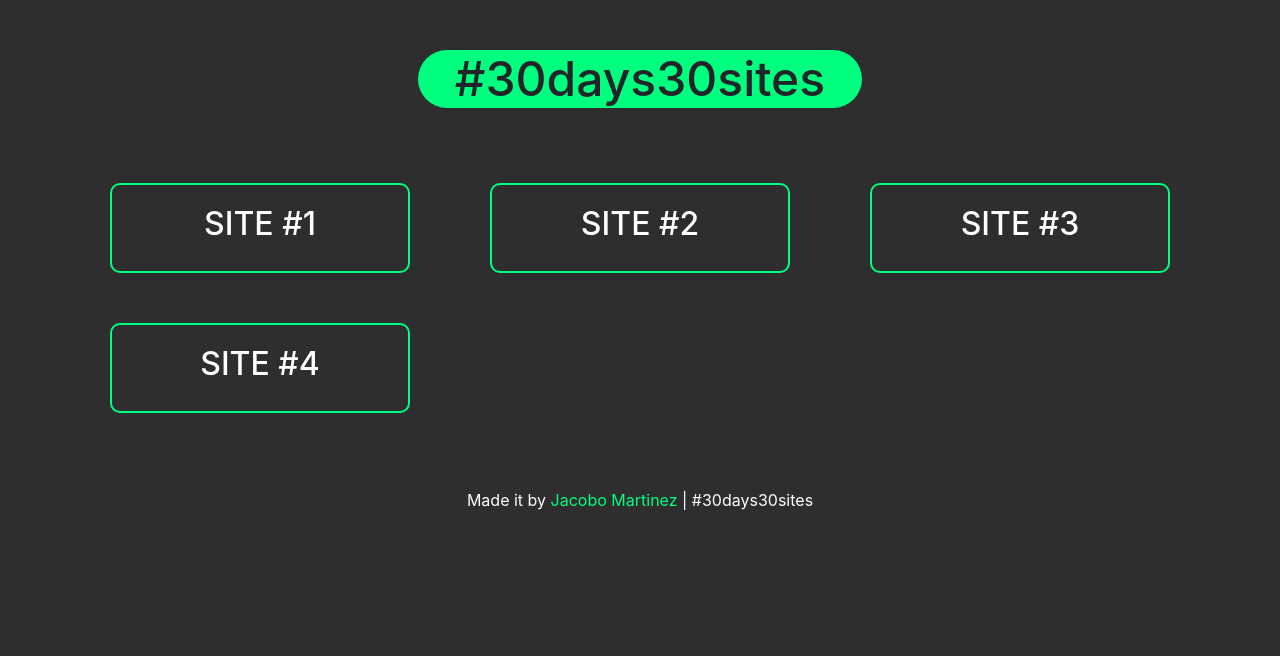
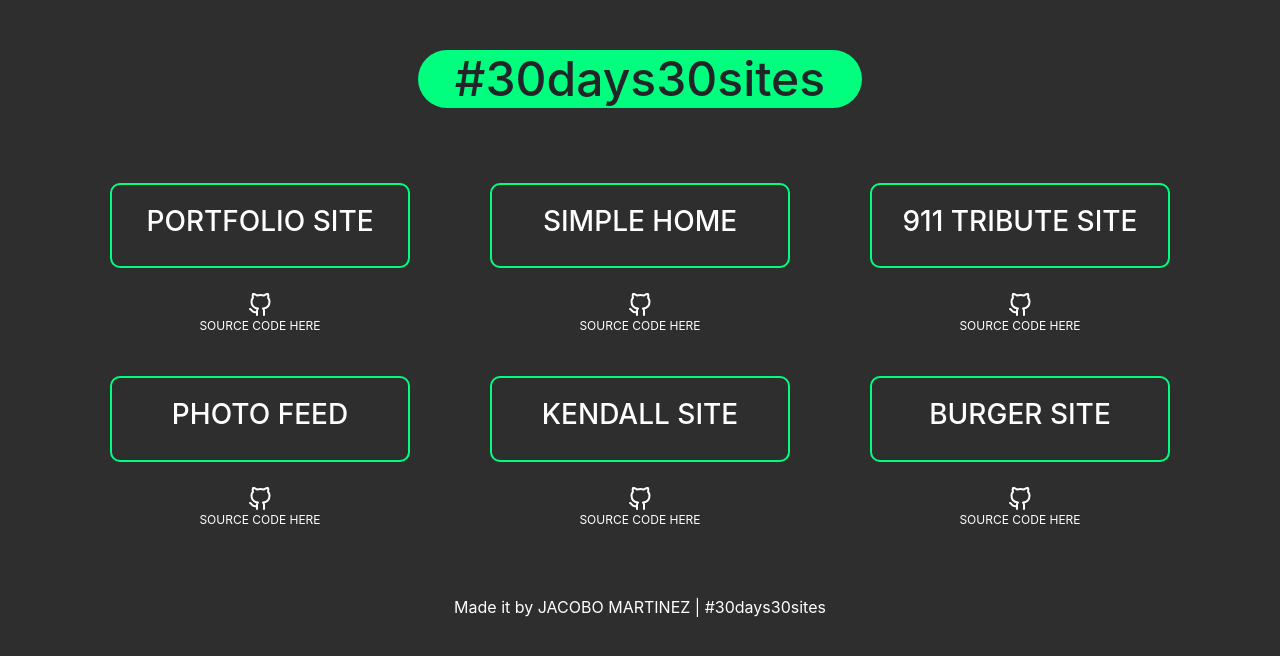
Before and after one commit to cobicode/30days30sites, a plain HTML site: page index.html in a window 1280 px wide. Drawn offline with nearby package versions, Linux system fonts and the light colour scheme.

Commit message:
Updating 30days30sites index.html and README.md

```diff
--- a/css/main.css
+++ b/css/main.css
@@ -48,14 +48,18 @@ h1{
     border-radius: 10px
 }
 
-.website-box a{
+ a{
     transition: color 0.5s ease;
-    color: white;
+    color: white !important;
     text-transform: uppercase
 }
 
-.website-box a:hover{
-    color: springgreen;
+ a:hover{
+    color: springgreen !important;
+}
+
+.github-source p{
+    font-size: 12px;
 }
 
 /*FOOTER*/
--- a/index.html
+++ b/index.html
@@ -26,36 +26,102 @@
         </div>
     </div>
     <div class="container">
+        <!--1 ROW -->
         <div class="row">
-            <div class="col-md-4 col-xs-12">
+
+            <div class="col-md-4 col-sm-6 col-xs-12">
                 <div class="website-box text-center">
-                    <h2>
-                        <a href="https://cobicodes.github.io/30days30sites/day01/">Site #1</a>
-                    </h2>
+                    <h3>
+                        <a href="https://cobicodes.github.io/30days30sites/day01/">Portfolio Site</a>
+                    </h3>
                 </div>
+            <div class="github-source">
+                <i class="text-center" data-feather="github" style="color:white; margin: 0 auto;
+                                    display: block;"></i>
+                <p class="text-center" style="color:white">
+                    <a href="https://github.com/cobicodes/30days30sites/tree/master/day01" target="_blank">Source Code Here</a>
+                </p>
             </div>
-            <div class="col-md-4 col-xs-12">
+            </div>
+
+            <div class="col-md-4 col-sm-6 col-xs-12">
                 <div class="website-box text-center">
-                    <h2>
-                        <a href="https://cobicodes.github.io/30days30sites/day02/">Site #2</a>
-                    </h2>
+                    <h3>
+                        <a href="https://cobicodes.github.io/30days30sites/day02/">Simple Home</a>
+                    </h3>
                 </div>
+            <div class="github-source">
+                <i class="text-center" data-feather="github" style="color:white; margin: 0 auto;
+                                    display: block;"></i>
+                <p class="text-center" style="color:white">
+                    <a href="https://github.com/cobicodes/30days30sites/tree/master/day02" target="_blank">Source Code Here</a>
+                </p>
             </div>
-            <div class="col-md-4 col-xs-12">
+            </div>
+
+            <div class="col-md-4 col-sm-6 col-xs-12">
                 <div class="website-box text-center">
-                    <h2>
-                        <a href="https://cobicodes.github.io/30days30sites/day03/">Site #3</a>
-                    </h2>
+                    <h3>
+                        <a href="https://cobicodes.github.io/30days30sites/day03/">911 Tribute Site</a>
+                    </h3>
                 </div>
-            </div>
+                <div class="github-source">
+                    <i class="text-center" data-feather="github" style="color:white; margin: 0 auto;
+                                        display: block;"></i>
+                    <p class="text-center" style="color:white">
+                        <a href="https://github.com/cobicodes/30days30sites/tree/master/day03" target="_blank">Source Code Here</a>
+                    </p>
+                </div>
         </div>
-            <div class="row">
-                <div class="col-md-4 col-xs-12">
+        </div>
+
+        <!--2 ROW -->
+        <div class="row">
+
+            <div class="col-md-4 col-sm-6 col-xs-12">
                     <div class="website-box text-center">
-                        <h2>
-                            <a href="https://cobicodes.github.io/30days30sites/day04/">Site #4</a>
-                        </h2>
+                        <h3>
+                            <a href="https://cobicodes.github.io/30days30sites/day04/">Photo Feed</a>
+                        </h3>
                     </div>
+                <div class="github-source">
+                    <i class="text-center" data-feather="github" style="color:white; margin: 0 auto;
+                                        display: block;"></i>
+                    <p class="text-center" style="color:white">
+                        <a href="https://github.com/cobicodes/30days30sites/tree/master/day04" target="_blank">Source Code Here</a>
+                    </p>
+                </div>
+                </div>
+
+                <div class="col-md-4 col-sm-6 col-xs-12">
+                    <div class="website-box text-center">
+                        <h3>
+                            <a href="https://cobicodes.github.io/30days30sites/day05/" target="_blank">Kendall Site</a>
+                        </h3>
+                    </div>
+                <div class="github-source">
+                    <i class="text-center" data-feather="github" style="color:white; margin: 0 auto;
+                                        display: block;"></i>
+                    <p class="text-center" style="color:white">
+                        <a href="https://github.com/cobicodes/30days30sites/tree/master/day05" target="_blank">Source Code Here</a>
+                    </p>
+                </div>
+                </div>
+
+                <div class="col-md-4 col-sm-6 col-xs-12">
+                    <div class="website-box text-center">
+                        <h3>
+                            <a href="https://cobicodes.github.io/30days30sites/day06/">Burger Site</a>
+                        </h3>
+                    </div>
+                    <div class="github-source">
+                        <i class="text-center" data-feather="github" style="color:white; margin: 0 auto;
+                        display: block;"></i>
+                        <p class="text-center" style="color:white">
+                            <a href="https://github.com/cobicodes/30days30sites/tree/master/day06" target="_blank">Source Code Here</a>
+                        </p>
+                    </div>
+
                 </div>
             </div>
         </div>
```
Also changed, not shown: 1 other file.
